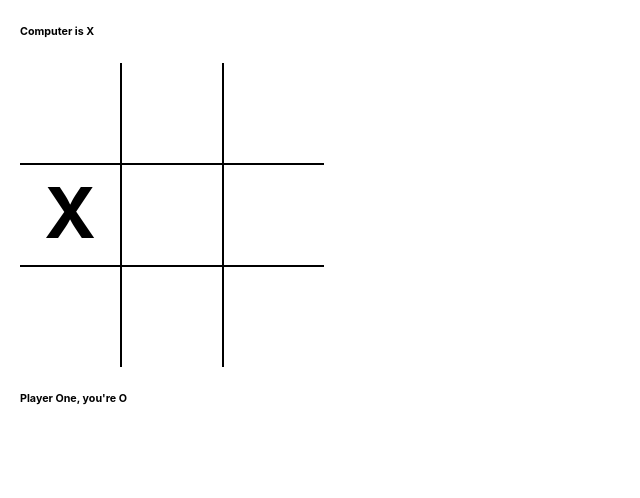
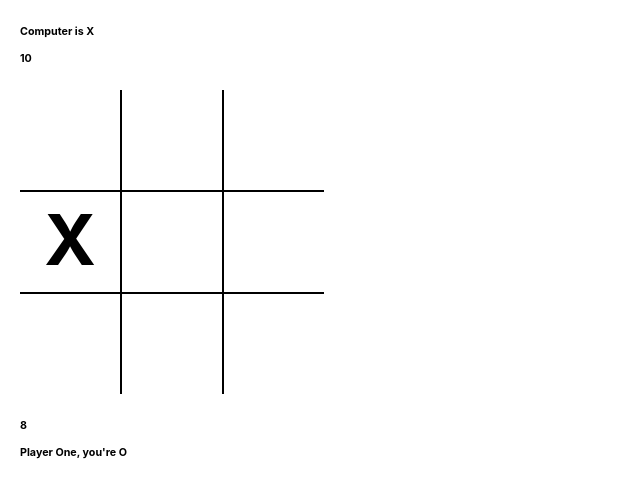
Before and after one commit to Kpoke/tictactoe, a React (Create React App) app: page / in a window 1280 px wide. Both pictures are taken after a click on the button "Play Against Computer?". Shown: the top 498 px of the page, without its empty margins (0-640 px from the left). Built offline with nearby package versions, Linux system fonts and the light colour scheme.

Commit message:
added timers

```diff
--- a/package.json
+++ b/package.json
@@ -10,7 +10,9 @@
     "react-dom": "^16.13.1",
     "react-redux": "^7.2.1",
     "react-scripts": "3.4.3",
-    "redux": "^4.0.5"
+    "redux": "^4.0.5",
+    "redux-thunk": "^2.3.0",
+    "socket.io-client": "^2.3.0"
   },
   "scripts": {
     "start": "react-scripts start",
--- a/src/components/Game/Game.js
+++ b/src/components/Game/Game.js
@@ -1,6 +1,8 @@
 import React, { useCallback } from "react";
 import { useSelector, useDispatch } from "react-redux";
 
+import { otherSide } from "../../shared/utility";
+import Timer from "../Timer/Timer";
 import * as actions from "../../store/actions";
 import Box from "../Box/Box";
 import classes from "./Game.module.css";
@@ -19,6 +21,9 @@ const Game = () => {
   const playedO = useCallback((box) => dispatch(actions.playedO(box)), [
     dispatch,
   ]);
+
+  const clickHandler = (location) =>
+    toPlay === "X" ? playedX(location) : playedO(location);
 
   const setPlayers = useCallback(
     (number) => dispatch(actions.setPlayers(number)),
@@ -43,26 +48,34 @@ const Game = () => {
       >
         {players.length === 2
           ? `${players[1].username} is ${players[1].side}`
-          : `Computer is ${players[0].side === "X" ? "O" : "X"}`}
+          : `Computer is ${otherSide(players[0].side)}`}
+        <Timer
+          side={
+            players.length === 2
+              ? `${players[1].side}`
+              : `${otherSide(players[0].side)}`
+          }
+        />
       </h6>
+
       <div className={classes.row}>
         <Box
           loc="right bottom"
-          onClick={() => (toPlay === "X" ? playedX("a1") : playedO("a1"))}
+          onClick={() => clickHandler("a1")}
           disable={!gameStarted}
         >
           {boxes.a1}
         </Box>
         <Box
           loc="right bottom"
-          onClick={() => (toPlay === "X" ? playedX("a2") : playedO("a2"))}
+          onClick={() => clickHandler("a2")}
           disable={!gameStarted}
         >
           {boxes.a2}
         </Box>
         <Box
           loc="bottom"
-          onClick={() => (toPlay === "X" ? playedX("a3") : playedO("a3"))}
+          onClick={() => clickHandler("a3")}
           disable={!gameStarted}
         >
           {boxes.a3}
@@ -71,21 +84,21 @@ const Game = () => {
       <div className={classes.row}>
         <Box
           loc="right bottom"
-          onClick={() => (toPlay === "X" ? playedX("b1") : playedO("b1"))}
+          onClick={() => clickHandler("b1")}
           disable={!gameStarted}
         >
           {boxes.b1}
         </Box>
         <Box
           loc="right bottom"
-          onClick={() => (toPlay === "X" ? playedX("b2") : playedO("b2"))}
+          onClick={() => clickHandler("b2")}
           disable={!gameStarted}
         >
           {boxes.b2}
         </Box>
         <Box
           loc="bottom"
-          onClick={() => (toPlay === "X" ? playedX("b3") : playedO("b3"))}
+          onClick={() => clickHandler("b3")}
           disable={!gameStarted}
         >
           {boxes.b3}
@@ -94,29 +107,28 @@ const Game = () => {
       <div className={classes.row}>
         <Box
           loc="right"
-          onClick={() => (toPlay === "X" ? playedX("c1") : playedO("c1"))}
+          onClick={() => clickHandler("c1")}
           disable={!gameStarted}
         >
           {boxes.c1}
         </Box>
         <Box
           loc="right"
-          onClick={() => (toPlay === "X" ? playedX("c2") : playedO("c2"))}
+          onClick={() => clickHandler("c2")}
           disable={!gameStarted}
         >
           {boxes.c2}
         </Box>
-        <Box
-          onClick={() => (toPlay === "X" ? playedX("c3") : playedO("c3"))}
-          disable={!gameStarted}
-        >
+        <Box onClick={() => clickHandler("c3")} disable={!gameStarted}>
           {boxes.c3}
         </Box>
       </div>
+
       <h6
         className={classes.username}
         style={{ display: !gameStarted ? "none" : "block" }}
       >
+        <Timer side={players[0].side} />
         {players[0].username}, you're {players[0].side}
       </h6>
       <div style={{ display: gameStarted ? "none" : "block" }}>
--- /dev/null
+++ b/src/components/Timer/Timer.js
@@ -0,0 +1,35 @@
+import React, { useEffect, useCallback } from "react";
+import { useSelector, useDispatch } from "react-redux";
+
+import * as actions from "../../store/actions";
+import { otherSide } from "../../shared/utility";
+import useTimer from "../../hooks/useTimer";
+
+const Timer = ({ side }) => {
+  const dispatch = useDispatch();
+  const setWinnerDueToTime = useCallback(
+    (side) => dispatch(actions.setWinnerDueToTime(side)),
+    [dispatch]
+  );
+  const { toPlay, gameStarted, gameOver } = useSelector((state) => state.game);
+  const [time, start, pause, reset] = useTimer(10);
+
+  useEffect(() => {
+    gameStarted && reset();
+  }, [gameStarted, reset]);
+
+  useEffect(() => {
+    if (time === 0 && gameStarted) {
+      setWinnerDueToTime(otherSide(side));
+      reset();
+    }
+  }, [gameStarted, setWinnerDueToTime, side, time, reset]);
+
+  useEffect(() => {
+    gameStarted && toPlay === side ? start() : pause();
+    gameOver && pause();
+  }, [gameStarted, gameOver, start, pause, reset, toPlay, side, time]);
+  return <h4>{time}</h4>;
+};
+
+export default Timer;
--- /dev/null
+++ b/src/hooks/useTimer.js
@@ -0,0 +1,16 @@
+import { useEffect, useState, useCallback } from "react";
+
+export default (seconds) => {
+  const [time, setTime] = useState(seconds);
+  const [toPause, setToPause] = useState(true);
+  const start = useCallback(() => setToPause(false), []);
+  const pause = useCallback(() => setToPause(true), []);
+  const reset = useCallback(() => {
+    setTime(seconds);
+    setToPause(true);
+  }, [seconds]);
+  useEffect(() => {
+    time && !toPause && setTimeout(() => setTime((prev) => prev - 1), 1000);
+  }, [time, toPause]);
+  return [time, start, pause, reset];
+};
--- a/src/index.js
+++ b/src/index.js
@@ -1,20 +1,26 @@
 import React from "react";
 import ReactDOM from "react-dom";
 import { Provider } from "react-redux";
-import { createStore, combineReducers } from "redux";
+import { createStore, combineReducers, applyMiddleware, compose } from "redux";
+import thunk from "redux-thunk";
 
 import gameReducer from "./store/reducers/game";
 import "./index.css";
 import App from "./App";
 import * as serviceWorker from "./serviceWorker";
 
+
+const composeEnhancers =
+  process.env.NODE_ENV === "development"
+    ? window.__REDUX_DEVTOOLS_EXTENSION_COMPOSE__
+    : null || compose;
 const rootReducer = combineReducers({
   game: gameReducer,
 });
 
 const store = createStore(
-  rootReducer
-  // composeEnhancers(applyMiddleware(thunk))
+  rootReducer,
+  composeEnhancers(applyMiddleware(thunk))
 );
 
 const app = (
--- a/src/shared/GameEngine/computer.js
+++ b/src/shared/GameEngine/computer.js
@@ -1,5 +1,6 @@
 import { DecisionTree } from "./decisionTree";
 import { data } from "./data";
+import { otherSide as opponentSide } from "../utility";
 
 const Tree = new DecisionTree(data);
 
@@ -50,7 +51,7 @@ export const checkAvailable = (boxes) => {
 };
 
 const winningBoxes = (boxes, toPlay, prevent) => {
-  const otherSide = toPlay === "X" ? "O" : "X";
+  const otherSide = opponentSide(toPlay);
   for (let i = 0; i < winCombinationArray.length; i++) {
     const comboArray = winCombinationArray[i];
     const values = [
@@ -76,7 +77,7 @@ const winningBoxes = (boxes, toPlay, prevent) => {
 };
 
 const checkKeyBoxes = (boxes, toPlay) => {
-  const otherSide = toPlay === "X" ? "O" : "X";
+  const otherSide = opponentSide(toPlay);
   for (const element of keyBoxesArray) {
     const [box1, box2, response] = element;
     if (boxes[box1] === otherSide && boxes[box2] === otherSide) return response;
--- a/src/shared/gameLogic.js
+++ b/src/shared/gameLogic.js
@@ -1,9 +1,5 @@
 import { computerPlay, checkAvailable } from "./GameEngine/computer";
-import { areEqual } from "./utility";
-
-const switchToPlay = (toPlay) => {
-  return toPlay === "X" ? "O" : "X";
-};
+import { areEqual, otherSide as switchToPlay } from "./utility";
 
 const checkBoxes = (boxes) => {
   const winCombinationArray = [
@@ -27,7 +23,7 @@ const checkBoxes = (boxes) => {
   return null;
 };
 
-const findWinner = (players, side) => {
+export const findWinner = (players, side) => {
   for (let i = 0; i < players.length; i++) {
     if (players[i].side === side)
       return { winner: players[i], gameOver: true, gameStarted: false };
--- a/src/shared/utility.js
+++ b/src/shared/utility.js
@@ -7,3 +7,5 @@ export function areEqual() {
   }
   return [arguments[0], true];
 }
+
+export const otherSide = (side) => (side === "X" ? "O" : "X");
--- a/src/store/actions/actionTypes.js
+++ b/src/store/actions/actionTypes.js
@@ -2,3 +2,4 @@ export const PLAYED_X = "PLAYED_X";
 export const PLAYED_O = "PLAYED_O";
 
 export const SET_PLAYERS = "SET_PLAYERS";
+export const SET_WINNER = "SET_WINNER";
--- a/src/store/actions/game.js
+++ b/src/store/actions/game.js
@@ -20,3 +20,10 @@ export const setPlayers = (number) => {
     number,
   };
 };
+
+export const setWinnerDueToTime = (side) => {
+  return {
+    type: actionTypes.SET_WINNER,
+    side,
+  };
+};
--- a/src/store/actions/index.js
+++ b/src/store/actions/index.js
@@ -1 +1 @@
-export { playedO, playedX, setPlayers } from "./game.js";
+export { playedO, playedX, setPlayers, setWinnerDueToTime } from "./game.js";
--- a/src/store/reducers/game.js
+++ b/src/store/reducers/game.js
@@ -1,5 +1,5 @@
 import * as actionTypes from "../actions/actionTypes";
-import { played } from "../../shared/gameLogic";
+import { played, findWinner } from "../../shared/gameLogic";
 import { computerPlay } from "../../shared/GameEngine/computer";
 
 const initialState = {
@@ -69,6 +69,10 @@ const setPlayers = (state, action) => {
   return { ...initialState, players, gameStarted: true };
 };
 
+const setWinner = (state, action) => {
+  return { ...state, ...findWinner(state.players, action.side) };
+};
+
 const reducer = (state = initialState, action) => {
   switch (action.type) {
     case actionTypes.PLAYED_X:
@@ -77,6 +81,8 @@ const reducer = (state = initialState, action) => {
       return playedO(state, action);
     case actionTypes.SET_PLAYERS:
       return setPlayers(state, action);
+    case actionTypes.SET_WINNER:
+      return setWinner(state, action);
     default:
       return state;
   }
```
Also changed, not shown: 1 other file (tests, documents, lock files or other folders).
